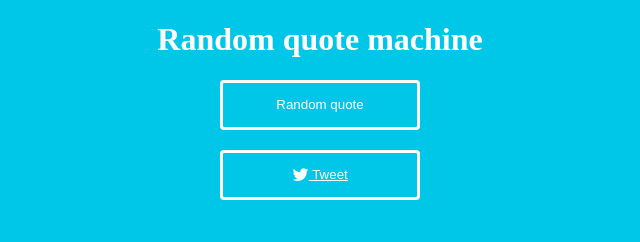
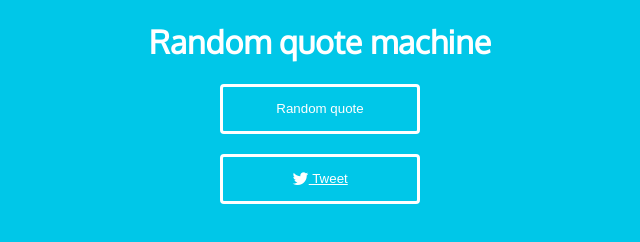
Before and after one commit to krystynasz/zadanie-12.5, a plain HTML site: page index.html in a window 1280 px wide. Shown: the whole page, without its empty margins (320-960 px from the left). Drawn offline with Linux system fonts and the light colour scheme; no server answers.

Commit message:
Update style.css

```diff
--- a/style.css
+++ b/style.css
@@ -1,8 +1,10 @@
+@import url('https://fonts.googleapis.com/css?family=Oxygen');
+
 body {
     background-color: #00c7e8;
     color: white;
     margin: 0 auto;
-
+    font-family: 'Oxygen', sans-serif;
 }
 button {
     background: transparent;
```
